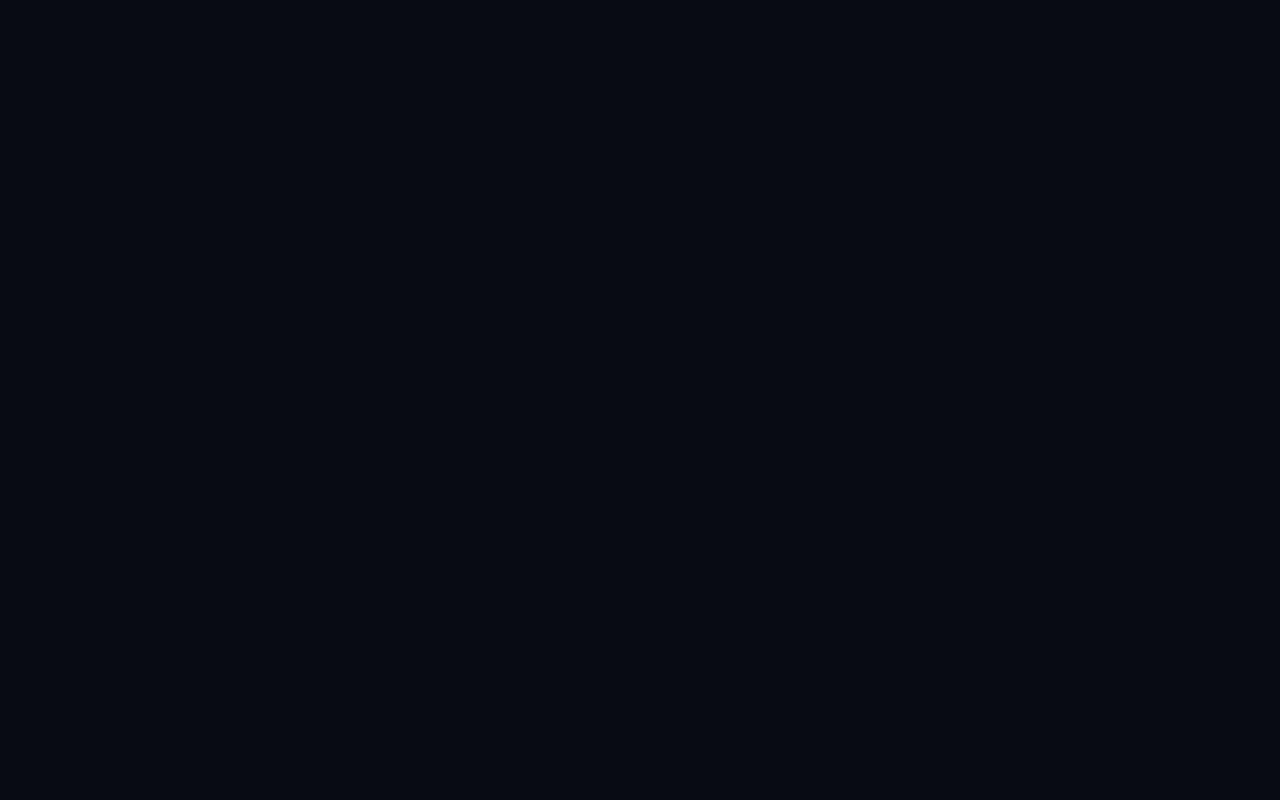
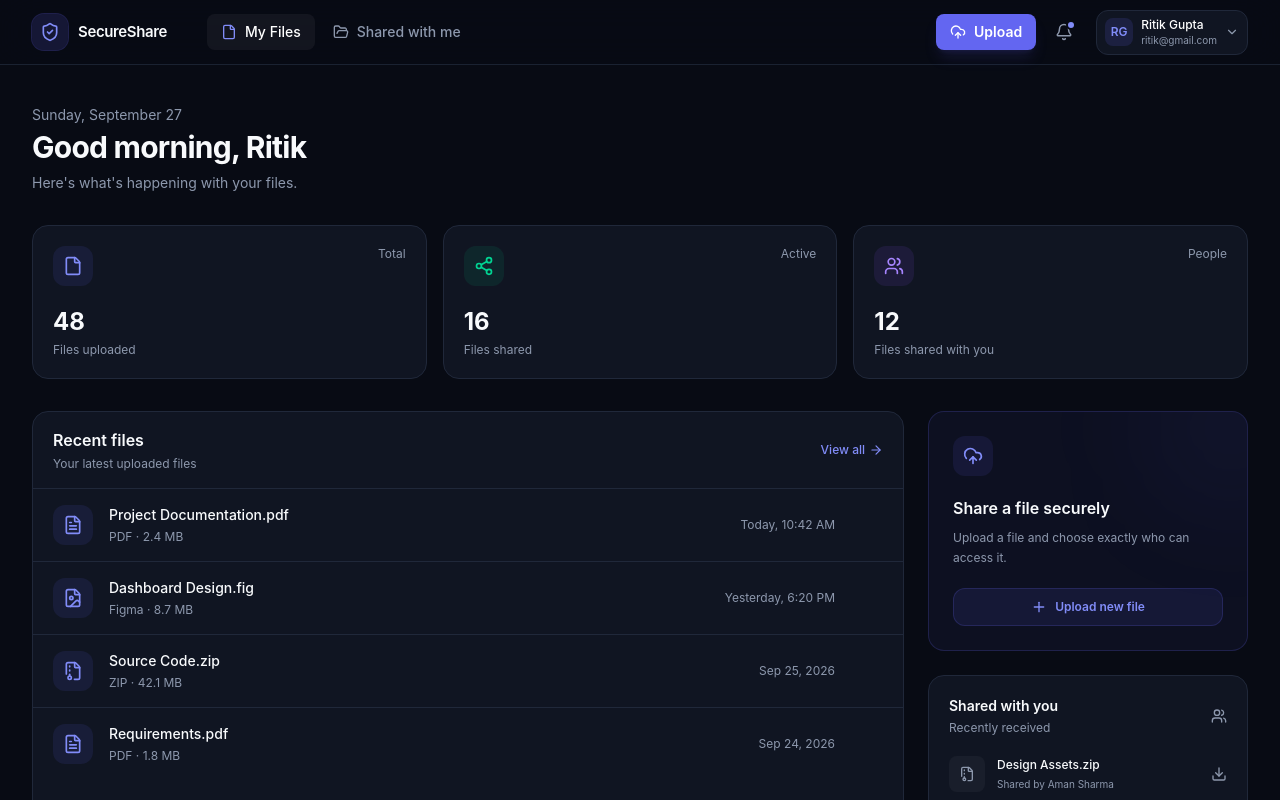
Before and after one commit to gritik418/secure-share, a Next.js app: page / in a window 1280 px wide. Shown: the top 800 px of the page. Built offline with nearby package versions, Linux system fonts and the light colour scheme.

Commit message:
feat: add home screen ui

```diff
--- a/app/page.tsx
+++ b/app/page.tsx
@@ -1,3 +1,244 @@
-export default function Home() {
-  return <div></div>;
-}
+import Navbar from "@/components/Navbar/Navbar";
+import {
+  ArrowRight,
+  Download,
+  File,
+  FileArchive,
+  FileImage,
+  FileText,
+  FolderOpen,
+  MoreHorizontal,
+  Plus,
+  Share2,
+  UploadCloud,
+  Users,
+} from "lucide-react";
+
+const files = [
+  {
+    name: "Project Documentation.pdf",
+    type: "PDF",
+    size: "2.4 MB",
+    date: "Today, 10:42 AM",
+    icon: FileText,
+  },
+  {
+    name: "Dashboard Design.fig",
+    type: "Figma",
+    size: "8.7 MB",
+    date: "Yesterday, 6:20 PM",
+    icon: FileImage,
+  },
+  {
+    name: "Source Code.zip",
+    type: "ZIP",
+    size: "42.1 MB",
+    date: "Sep 25, 2026",
+    icon: FileArchive,
+  },
+  {
+    name: "Requirements.pdf",
+    type: "PDF",
+    size: "1.8 MB",
+    date: "Sep 24, 2026",
+    icon: FileText,
+  },
+];
+
+const Home = () => {
+  return (
+    <>
+      <Navbar />
+      <main className="min-h-[calc(100vh-64px)] bg-background text-text">
+        <div className="mx-auto max-w-360 px-5 py-8 sm:px-8 lg:py-10">
+          <section className="mb-8 flex flex-col justify-between gap-5 sm:flex-row sm:items-end">
+            <div>
+              <p className="mb-1 text-sm text-muted">Sunday, September 27</p>
+
+              <h1 className="text-2xl font-bold tracking-tight sm:text-3xl">
+                Good morning, Ritik
+              </h1>
+
+              <p className="mt-2 text-sm text-muted">
+                Here's what's happening with your files.
+              </p>
+            </div>
+          </section>
+
+          <section className="grid gap-4 sm:grid-cols-1 md:grid-cols-2 lg:grid-cols-3">
+            <div className="rounded-2xl border border-border bg-surface p-5">
+              <div className="flex items-start justify-between">
+                <div className="flex h-10 w-10 items-center justify-center rounded-xl bg-primary/10">
+                  <File className="h-5 w-5 text-primary-light" />
+                </div>
+
+                <span className="text-xs text-muted">Total</span>
+              </div>
+
+              <p className="mt-5 text-2xl font-bold">48</p>
+              <p className="mt-1 text-xs text-muted">Files uploaded</p>
+            </div>
+
+            <div className="rounded-2xl border border-border bg-surface p-5">
+              <div className="flex items-start justify-between">
+                <div className="flex h-10 w-10 items-center justify-center rounded-xl bg-emerald-500/10">
+                  <Share2 className="h-5 w-5 text-emerald-400" />
+                </div>
+
+                <span className="text-xs text-muted">Active</span>
+              </div>
+
+              <p className="mt-5 text-2xl font-bold">16</p>
+              <p className="mt-1 text-xs text-muted">Files shared</p>
+            </div>
+
+            <div className="rounded-2xl border border-border bg-surface p-5">
+              <div className="flex items-start justify-between">
+                <div className="flex h-10 w-10 items-center justify-center rounded-xl bg-violet-500/10">
+                  <Users className="h-5 w-5 text-violet-400" />
+                </div>
+
+                <span className="text-xs text-muted">People</span>
+              </div>
+
+              <p className="mt-5 text-2xl font-bold">12</p>
+              <p className="mt-1 text-xs text-muted">Files shared with you</p>
+            </div>
+          </section>
+
+          <section className="mt-8 grid gap-6 lg:grid-cols-[1fr_320px]">
+            <div className="overflow-hidden rounded-2xl border border-border bg-surface">
+              <div className="flex items-center justify-between border-b border-border px-5 py-4">
+                <div>
+                  <h2 className="font-semibold">Recent files</h2>
+                  <p className="mt-1 text-xs text-muted">
+                    Your latest uploaded files
+                  </p>
+                </div>
+
+                <button className="flex items-center gap-1 text-xs font-medium text-primary-light transition hover:text-white">
+                  View all
+                  <ArrowRight className="h-3.5 w-3.5" />
+                </button>
+              </div>
+
+              <div className="divide-y divide-border">
+                {files.map((file) => {
+                  const Icon = file.icon;
+
+                  return (
+                    <div
+                      key={file.name}
+                      className="group flex items-center gap-4 px-5 py-4 transition hover:bg-white/2.5"
+                    >
+                      <div className="flex h-10 w-10 shrink-0 items-center justify-center rounded-xl bg-primary/10">
+                        <Icon className="h-5 w-5 text-primary-light" />
+                      </div>
+
+                      <div className="min-w-0 flex-1">
+                        <p className="truncate text-sm font-medium">
+                          {file.name}
+                        </p>
+
+                        <p className="mt-1 text-xs text-muted">
+                          {file.type} · {file.size}
+                        </p>
+                      </div>
+
+                      <p className="hidden text-xs text-muted md:block">
+                        {file.date}
+                      </p>
+
+                      <button className="flex h-8 w-8 items-center justify-center rounded-lg text-muted opacity-0 transition hover:bg-white/5 hover:text-white group-hover:opacity-100">
+                        <MoreHorizontal className="h-4 w-4" />
+                      </button>
+                    </div>
+                  );
+                })}
+              </div>
+            </div>
+
+            <aside className="space-y-6">
+              <div className="relative overflow-hidden rounded-2xl border border-primary/20 bg-primary/6 p-6">
+                <div className="absolute -right-12 -top-12 h-32 w-32 rounded-full bg-primary/10 blur-3xl" />
+
+                <div className="relative">
+                  <div className="flex h-10 w-10 items-center justify-center rounded-xl bg-primary/10">
+                    <UploadCloud className="h-5 w-5 text-primary-light" />
+                  </div>
+
+                  <h3 className="mt-5 font-semibold">Share a file securely</h3>
+
+                  <p className="mt-2 text-xs leading-5 text-muted">
+                    Upload a file and choose exactly who can access it.
+                  </p>
+
+                  <button className="mt-5 flex w-full items-center justify-center gap-2 rounded-xl border border-primary/20 bg-primary/10 py-2.5 text-xs font-semibold text-primary-light transition hover:bg-primary/20">
+                    <Plus className="h-4 w-4" />
+                    Upload new file
+                  </button>
+                </div>
+              </div>
+
+              <div className="rounded-2xl border border-border bg-surface p-5">
+                <div className="flex items-center justify-between">
+                  <div>
+                    <h3 className="text-sm font-semibold">Shared with you</h3>
+                    <p className="mt-1 text-xs text-muted">Recently received</p>
+                  </div>
+
+                  <Users className="h-4 w-4 text-muted" />
+                </div>
+
+                <div className="mt-5 space-y-4">
+                  {[
+                    {
+                      name: "Design Assets.zip",
+                      from: "Aman Sharma",
+                      icon: FileArchive,
+                    },
+                    {
+                      name: "Project Brief.pdf",
+                      from: "Sarah Khan",
+                      icon: FileText,
+                    },
+                    {
+                      name: "Hero Image.png",
+                      from: "Dev Team",
+                      icon: FileImage,
+                    },
+                  ].map((file) => {
+                    const Icon = file.icon;
+
+                    return (
+                      <div key={file.name} className="flex items-center gap-3">
+                        <div className="flex h-9 w-9 items-center justify-center rounded-lg bg-white/4">
+                          <Icon className="h-4 w-4 text-muted" />
+                        </div>
+
+                        <div className="min-w-0 flex-1">
+                          <p className="truncate text-xs font-medium">
+                            {file.name}
+                          </p>
+                          <p className="mt-1 text-[10px] text-muted">
+                            Shared by {file.from}
+                          </p>
+                        </div>
+
+                        <button className="text-muted transition hover:text-primary-light">
+                          <Download className="h-4 w-4" />
+                        </button>
+                      </div>
+                    );
+                  })}
+                </div>
+              </div>
+            </aside>
+          </section>
+        </div>
+      </main>
+    </>
+  );
+};
+
+export default Home;
--- a/components/Navbar/Navbar.tsx
+++ b/components/Navbar/Navbar.tsx
@@ -52,7 +52,7 @@ const Navbar = () => {
 
           <ProfileMenu
             name="Ritik Gupta"
-            email="[EMAIL_ADDRESS]"
+            email="ritik@gmail.com"
             initials="RG"
           />
         </div>
--- a/components/Navbar/ProfileMenu.tsx
+++ b/components/Navbar/ProfileMenu.tsx
@@ -17,12 +17,12 @@ const ProfileMenu = ({ name, email, initials }: ProfileMenuProps) => {
         className="flex items-center gap-2 rounded-xl border border-border bg-surface px-2 py-1.5 transition hover:border-white/15"
       >
         <div className="flex h-7 w-7 items-center justify-center rounded-lg bg-primary/15 text-xs font-semibold text-primary-light">
-          RG
+          {initials}
         </div>
 
         <div className="hidden text-left sm:block">
-          <p className="text-xs font-medium text-white">Ritik Gupta</p>
-          <p className="text-[10px] text-muted">Personal</p>
+          <p className="text-xs font-medium text-white">{name}</p>
+          <p className="text-[10px] text-muted">{email}</p>
         </div>
 
         <ChevronDown
@@ -35,8 +35,8 @@ const ProfileMenu = ({ name, email, initials }: ProfileMenuProps) => {
       {open && (
         <div className="absolute right-0 top-12 w-52 overflow-hidden rounded-xl border border-border bg-surface/95 p-1.5 shadow-2xl shadow-black/40 backdrop-blur-xl">
           <div className="border-b border-border px-3 py-2.5">
-            <p className="text-sm font-medium">Ritik Gupta</p>
-            <p className="truncate text-xs text-muted">ritik@example.com</p>
+            <p className="text-sm font-medium">{name}</p>
+            <p className="truncate text-xs text-muted">{email}</p>
           </div>
 
           <div className="py-1">
```
